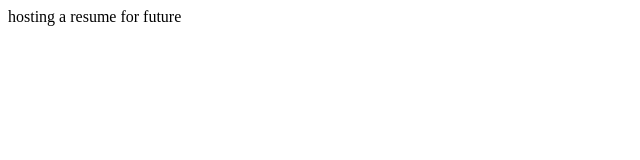
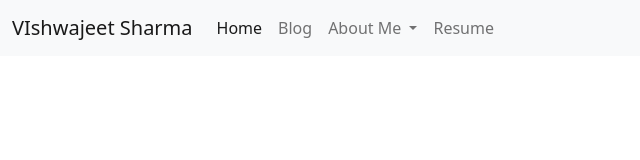
Before and after one commit to vishwajeetsharma/vishwajeetsharma.github.io, a plain HTML site: page index.html in a window 1280 px wide. Shown: the whole page, without its empty margins (0-640 px from the left). Drawn offline with nearby package versions, Linux system fonts and the light colour scheme.

Commit message:
first day

```diff
--- a/index.html
+++ b/index.html
@@ -1,9 +1,51 @@
-<!DOCTYPE html>
-<html>
-<head>
-	<title>Testing</title>
-</head>
-<body>
-	hosting a resume for future
-</body>
+<!doctype html>
+<html lang="en">
+  <head>
+    <meta charset="utf-8">
+    <meta name="viewport" content="width=device-width, initial-scale=1">
+    <link href="https://cdn.jsdelivr.net/npm/bootstrap@5.0.0-beta2/dist/css/bootstrap.min.css" rel="stylesheet" integrity="sha384-BmbxuPwQa2lc/FVzBcNJ7UAyJxM6wuqIj61tLrc4wSX0szH/Ev+nYRRuWlolflfl" crossorigin="anonymous">
+    <title>Vishwajeet Sharma</title>
+  </head>
+  <body>
+
+    <!-- navbar -->
+    <nav class="navbar navbar-expand-lg navbar-light bg-light">
+      <div class="container-fluid">
+        <a class="navbar-brand" href="/">VIshwajeet Sharma</a>
+        <button class="navbar-toggler" type="button" data-bs-toggle="collapse" data-bs-target="#navbarNav" aria-controls="navbarNav" aria-expanded="false" aria-label="Toggle navigation">
+          <span class="navbar-toggler-icon"></span>
+        </button>
+        <div class="collapse navbar-collapse" id="navbarNav">
+          <ul class="navbar-nav">
+            <li class="nav-item">
+              <a class="nav-link active" aria-current="page" href="/">Home</a>
+            </li>
+            <li class="nav-item">
+              <a class="nav-link" href="https://vishwajeetdiary.blogspot.com" target="_blank">Blog</a>
+            </li>
+            <li class="nav-item dropdown">
+              <a class="nav-link dropdown-toggle" href="#" id="navbarDropdown" role="button" data-bs-toggle="dropdown" aria-expanded="false">
+                About Me
+              </a>
+              <ul class="dropdown-menu" aria-labelledby="navbarDropdown">
+                <li><a class="dropdown-item" href="#">Introduction</a></li>
+                <li><a class="dropdown-item" href="#">Best Projects</a></li>
+                <li><hr class="dropdown-divider"></li>
+                <li><a class="dropdown-item" href="https://github.com/vishwajeetsharma" target="_blank"> My Github</a></li>
+              </ul>
+            </li>
+            <li class="nav-item">
+              <a class="nav-link " href="#" tabindex="-1">Resume</a>
+            </li>
+          </ul>
+        </div>
+      </div>
+    </nav>
+    <!-- navbar ends -->
+
+
+
+
+    <script src="https://cdn.jsdelivr.net/npm/bootstrap@5.0.0-beta2/dist/js/bootstrap.bundle.min.js" integrity="sha384-b5kHyXgcpbZJO/tY9Ul7kGkf1S0CWuKcCD38l8YkeH8z8QjE0GmW1gYU5S9FOnJ0" crossorigin="anonymous"></script>
+  </body>
 </html>
```
